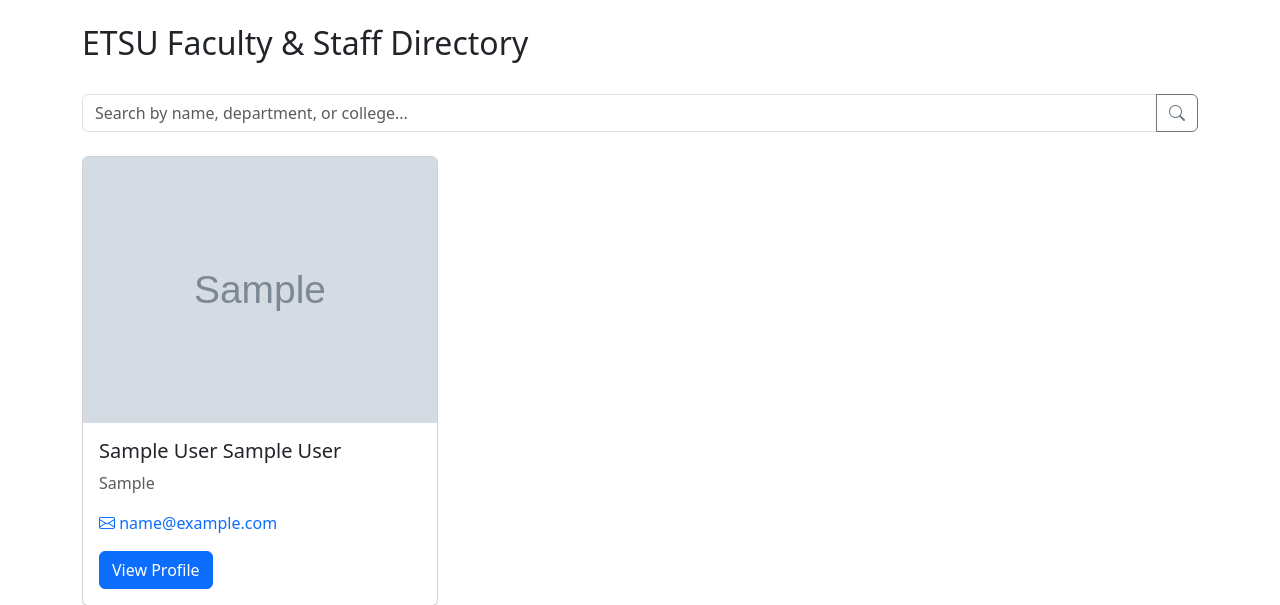
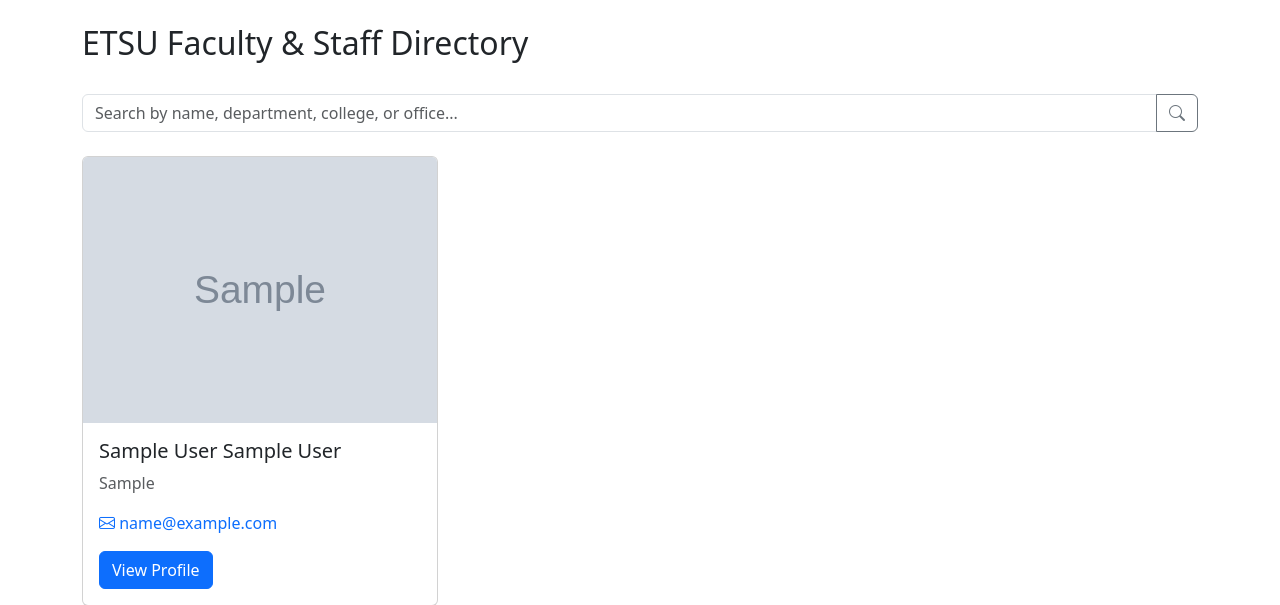
Before and after one commit to ryan-etsu-computing-projects/etsu_office_hours, a Django app: page / in a window 1280 px wide. Shown: the part 56-661 px from the top of the page. Run offline with Django 5.2, Linux system fonts and the light colour scheme; tables that the repository leaves empty hold one stand-in row (values such as "Sample post"); grey boxes marked "Sample" are stand-in pictures; some libraries are stand-ins or nearby versions.

Commit message:
Add description to search

```diff
--- a/templates/profiles/home.html
+++ b/templates/profiles/home.html
@@ -10,7 +10,7 @@
 <div class="row mb-4">
     <div class="col">
         <div class="input-group">
-            <input type="text" class="form-control search" placeholder="Search by name, department, or college...">
+            <input type="text" class="form-control search" placeholder="Search by name, department, college, or office...">
             <button class="btn btn-outline-secondary" type="button">
                 <i class="bi bi-search"></i>
             </button>
```
